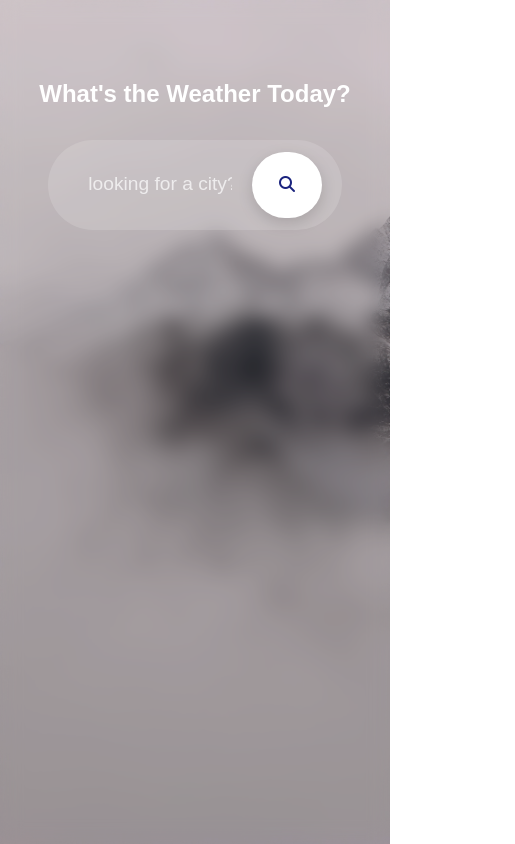
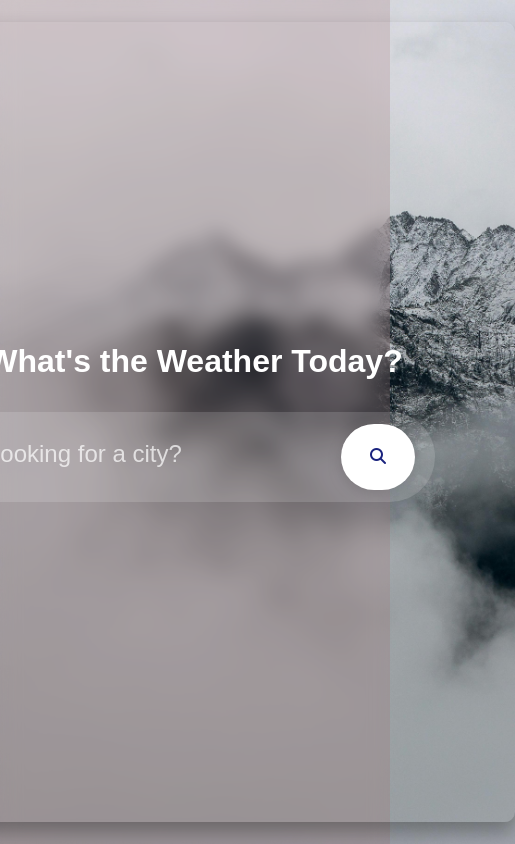
Before and after one commit to heisokoye/Weather, a React (Vite) app: page / in a window 390 px wide. Shown: the whole page, 515 px wide, since content can reach past the window. Built offline with nearby package versions, Linux system fonts and the light colour scheme.

Commit message:
Update style.css

```diff
--- a/src/components/style.css
+++ b/src/components/style.css
@@ -187,81 +187,8 @@ button[type="submit"]:active {
   font-size: 2rem;
 }
 
-
 .humidity-container p,
 .wind-container p {
   font-size: 1.2rem;
   font-weight: 500;
 }
-
-@media screen and (max-width: 768px) {
-  .container {
-    width: 90%;
-    height: auto;
-    padding: 2rem;
-  }
-
-  .searchbar {
-    width: 100%;
-  }
-
-  .city-name-temp h2 {
-    font-size: 2rem;
-  }
-
-  .city-name-temp p {
-    font-size: 4rem;
-  }
-
-  .description-humidity-wind p {
-    font-size: 1.2rem;
-  }
-
-  .details {
-    flex-direction: column;
-    gap: 1rem;
-  }
-}
-
-@media screen and (max-width: 480px) {
-  .container {
-    width: 100%;
-    height: 100vh;
-    border-radius: 0;
-    justify-content: flex-start;
-    padding-top: 5rem;
-  }
-
-  .container h1 {
-    font-size: 1.5rem;
-  }
-
-  .searchbar {
-    width: 90%;
-  }
-
-  input[type="text"]::placeholder {
-    font-size: 1.2em;
-  }
-
-  .city-name-temp h2 {
-    font-size: 1.8rem;
-  }
-
-  .city-name-temp p {
-    font-size: 3rem;
-  }
-
-  .description-humidity-wind p {
-    font-size: 1rem;
-  }
-
-  .details {
-    gap: 0.5rem;
-  }
-
-  .humidity-container p,
-  .wind-container p {
-    font-size: 1rem;
-  }
-}
```
